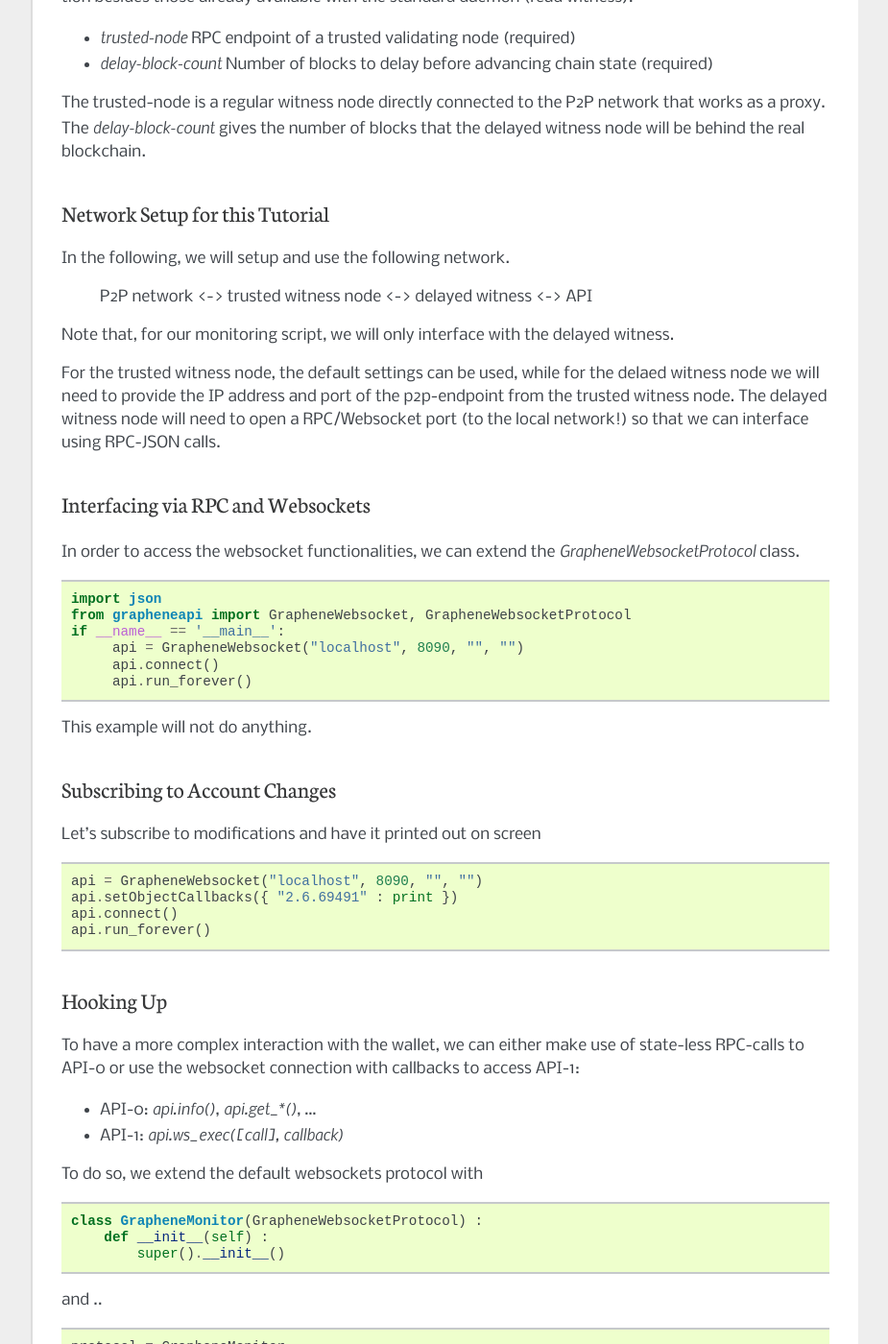
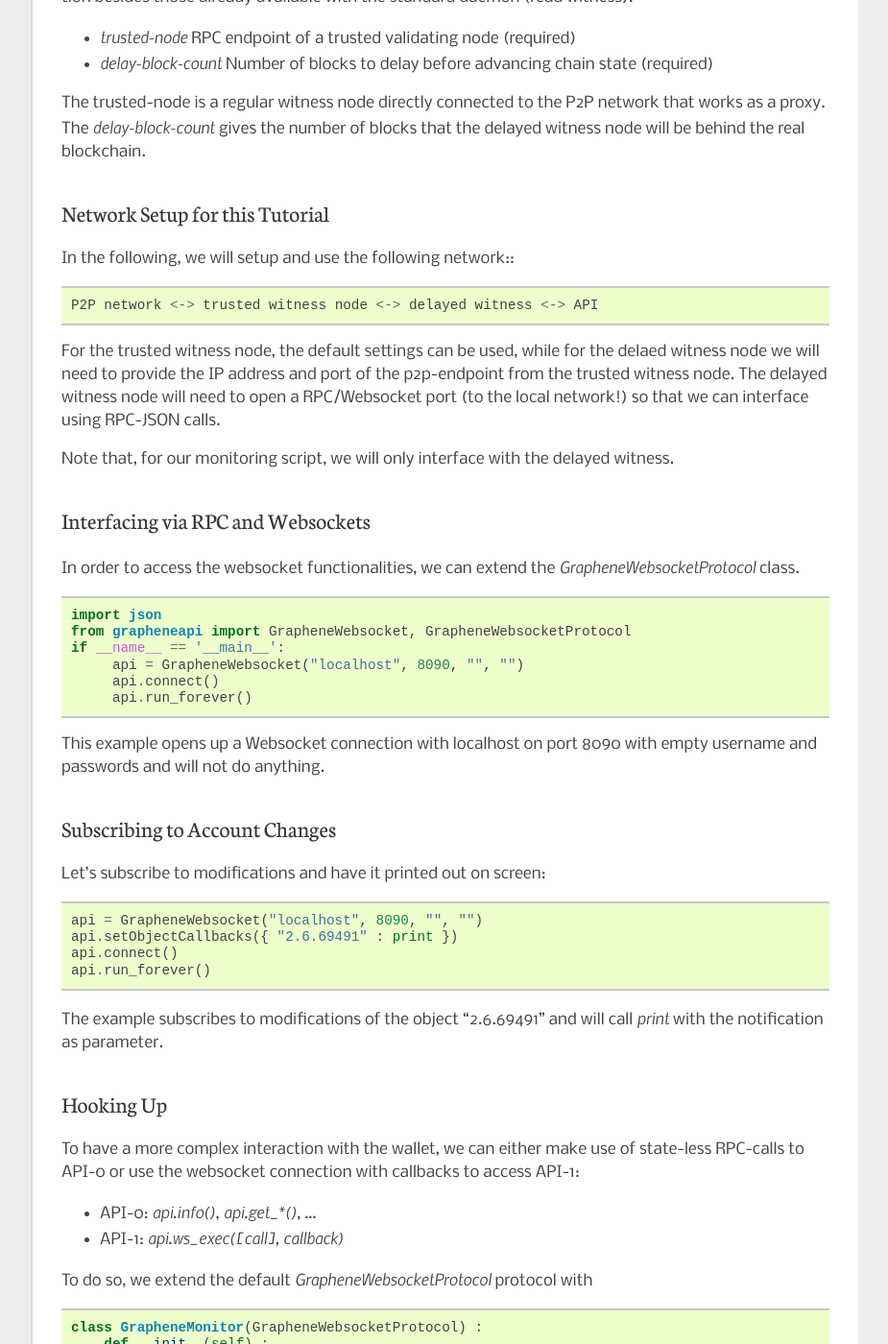
Before and after one commit to xeroc/python-graphenelib, a Sphinx documentation site: the page built from docs/howto-exchanges.rst, in a window 1280 px wide and 1400 px high, scrolled down 607 px. Shown: the whole window at 96% size, without its empty margins (198-1123 px from the left). Built offline with Sphinx 7.4.7, drawn with Linux system fonts in a browser that asks for light colours; pages that are not in the unit, such as notebooks, are missing from menus; some of the changed text lies outside the part shown.

Commit message:
more explanations in docs/exchanges.rst

```diff
--- a/docs/howto-exchanges.rst
+++ b/docs/howto-exchanges.rst
@@ -39,17 +39,19 @@ blocks that the delayed witness node will be behind the real blockchain.
 Network Setup for this Tutorial
 -------------------------------
 
-In the following, we will setup and use the following network.
+In the following, we will setup and use the following network:::
 
     P2P network <-> trusted witness node <-> delayed witness <-> API
-
-Note that, for our monitoring script, we will only interface with the delayed witness.
 
 For the trusted witness node, the default settings can be used, while for the
 delaed witness node we will need to provide the IP address and port of the
 p2p-endpoint from the trusted witness node. The delayed witness node will need
 to open a RPC/Websocket port (to the local network!) so that we can interface
 using RPC-JSON calls.
+
+Note that, for our monitoring script, we will only interface with the delayed
+witness.
+
 
 Interfacing via RPC and Websockets
 ----------------------------------
@@ -66,12 +68,13 @@ In order to access the websocket functionalities, we can extend the
          api.connect()
          api.run_forever()
 
-This example will not do anything.
+This example opens up a Websocket connection with localhost on port 8090 with
+empty username and passwords and will not do anything.
 
 Subscribing to Account Changes
 ------------------------------
 
-Let's subscribe to modifications and have it printed out on screen
+Let's subscribe to modifications and have it printed out on screen:
 
 .. code-block:: python
 
@@ -79,6 +82,9 @@ Let's subscribe to modifications and have it printed out on screen
      api.setObjectCallbacks({ "2.6.69491" : print })
      api.connect()
      api.run_forever()
+
+The example subscribes to modifications of the object "2.6.69491" and will call
+`print` with the notification as parameter.
 
 Hooking Up
 ----------
@@ -90,15 +96,19 @@ access API-1:
 * API-0: `api.info()`, `api.get_*()`, ...
 * API-1: `api.ws_exec([call], callback)`
 
-To do so, we extend the default websockets protocol with
+To do so, we extend the default `GrapheneWebsocketProtocol` protocol with
 
 .. code-block:: python
 
     class GrapheneMonitor(GrapheneWebsocketProtocol) :
         def __init__(self) :
             super().__init__()
+        def do_something(self, data) :
+            pass
+        def do_something_else(self, data) :
+            pass
 
-and ..
+We make use of this class when connecting to the witness node:
 
 .. code-block:: python
 
@@ -121,6 +131,9 @@ As an example, we can have notifications for all incoming transactions for any a
         def onAccountUpdate(self, data) :
             # Get Operation ID that modifies our balance
             opID         = api.getObject(data["most_recent_op"])["operation_id"]
+            # self.api_ids["history"] has been defined by the
+            # GrapheneWebsocketProtocol and contains the request-id for
+            # history_api calls
             self.wsexec([self.api_ids["history"],
                          "get_account_history",
                          [self.account_id, self.last_op, 100, "1.11.0"]
@@ -131,7 +144,7 @@ As an example, we can have notifications for all incoming transactions for any a
             for operation in operations[::-1] :
                 opID         = operation["id"]
                 block        = operation["block_num"]
-                op           = operation["op"][1]
+                op           = operation["op"][1] # [0] contains the operation_type (0: transfers)
 
                 # Get assets involved in Fee and Transfer
                 fee_asset    = api.getObject(op["fee"]["asset_id"])
@@ -153,10 +166,16 @@ As an example, we can have notifications for all incoming transactions for any a
                           amount_amount, amount_asset["symbol"]))
 
     if __name__ == '__main__':
+        """ Account id to monitor """
+        accountID = "2.6.69585"
+        """ Last operation ID that you have registered in your backend """
+        last_op = "1.11.11482"
+        """ RPC settings """
         host     = "localhost"
         port     = 8090
         user     = ""
         password = ""
+        """ Connection """
         protocol = GrapheneMonitor
         protocol.last_op = last_op ## last operation logged
         protocol.account_id = "1.2.%s" % accountID.split(".")[2]  ## account to monitor
@@ -171,7 +190,11 @@ need the memo private key.
 Decoding the Memo
 -----------------
 
-The memo public key can be obtained from the account settings or via command line:::
+In Graphene, memos are usually encrypted using a distinct memo key. That way,
+exposing the memo private key will only expose transaction memos (for that key)
+and not compromise any funds. It is thus safe to store the memo private key in
+3rd party services and scripts. The memo public key can be obtained from the
+account settings or via command line:::
 
     get_account myaccount
 
@@ -186,14 +209,14 @@ The encrypted memo can be decoded with:
 .. code-block:: python
 
     from graphenebase import Memo, PrivateKey, PublicKey
-
     memo_wif_key = "<wif-key>"
     """ PubKey Prefix
         Productive network: BTS
         Testnetwork: GPH """
-    prefix = "GPH"
-    #prefix = "BTS"
+    #prefix = "GPH"
+    prefix = "BTS"
 
+    memo    = {...} # take from the transfer operation
     privkey = PrivateKey(memo_wif_key)
     pubkey  = PublicKey(memo["from"], prefix=prefix)
     memomsg = Memo.decode_memo(privkey, pubkey, memo["nonce"], memo["message"])
```
Also changed, not shown: other parts of docs/howto-exchanges.rst (+1 -1 lines).
